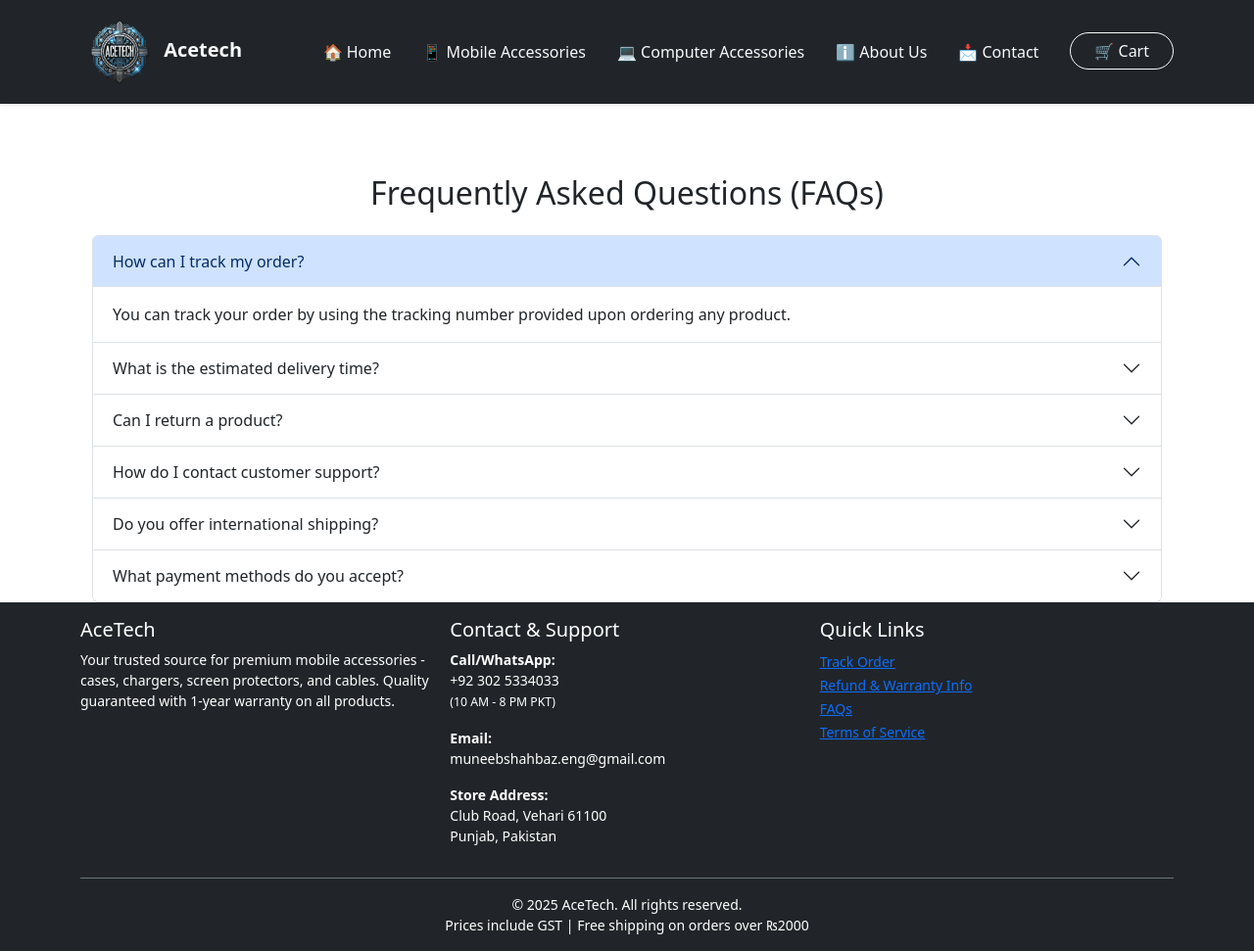
After one commit to M-Shazim/acetech, a Django app: page /faq/ in a window 1280 px wide. The commit adds this page. Shown: the whole page at 98% size. Run offline with Django 5.2, Linux system fonts and the light colour scheme.

Commit message:
Added 4 new pages along with logo

```diff
--- a/essentials/templates/essentials/base.html
+++ b/essentials/templates/essentials/base.html
@@ -216,7 +216,10 @@
     <div class="wrapper">
     <nav class="navbar navbar-expand-lg bg-dark shadow-sm sticky-top">
         <div class="container">
-            <a class="navbar-brand fw-bold text-light" href="{% url 'home' %}">⚡ Acetech</a>
+            <a class="navbar-brand fw-bold text-light" href="{% url 'home' %}">
+                <img src="{% static 'essentials/new_logo.png' %}" alt="AceTech Logo" width="80" height="80">
+                Acetech
+            </a>
             <button class="navbar-toggler border-0" type="button" data-bs-toggle="collapse" data-bs-target="#navbarNav">
                 <span class="navbar-toggler-icon"></span>
             </button>
@@ -314,18 +317,17 @@
                 </div>
 
                 <!-- Important Links -->
-                {% comment %} <div class="col-md-4">
+                <div class="col-md-4">
                     <div class="footer-section">
                         <h4 class="h5 mb-2">Quick Links</h4> <!-- Reduced mb-3 to mb-2 -->
                         <ul class="list-unstyled footer-links">
-                            <li><a href="/#" class="footer-link small">Track Order</a></li> <!-- Added small class -->
-                            <li><a href="/#" class="footer-link small">Warranty Info</a></li> <!-- Added small class -->
-                            <li><a href="/#" class="footer-link small">FAQs</a></li> <!-- Added small class -->
-                            <li><a href="/#" class="footer-link small">Terms of Service</a></li> <!-- Added small class -->
-                            <li><a href="#" class="footer-link small">Privacy Policy</a></li> <!-- Added small class -->
+                            <li><a href="https://www.tcsexpress.com/track/" class="footer-link small">Track Order</a></li> <!-- Added small class -->
+                            <li><a href="/warranty" class="footer-link small">Refund & Warranty Info</a></li> <!-- Added small class -->
+                            <li><a href="/faq" class="footer-link small">FAQs</a></li> <!-- Added small class -->
+                            <li><a href="/terms" class="footer-link small">Terms of Service</a></li> <!-- Added small class -->
                         </ul>
                     </div>
-                </div> {% endcomment %}
+                </div>
             </div>
 
             <!-- Copyright Notice -->
--- /dev/null
+++ b/essentials/templates/essentials/faq.html
@@ -0,0 +1,100 @@
+{% extends 'essentials/base.html' %}
+
+
+{% block content %}
+<div class="container mt-5">
+    <h2 class="text-center mb-4">Frequently Asked Questions (FAQs)</h2>
+
+    <div class="accordion" id="faqAccordion">
+
+        <!-- Question 1 -->
+        <div class="accordion-item">
+            <h2 class="accordion-header" id="headingOne">
+                <button class="accordion-button" type="button" data-bs-toggle="collapse" data-bs-target="#collapseOne" aria-expanded="true" aria-controls="collapseOne">
+                    How can I track my order?
+                </button>
+            </h2>
+            <div id="collapseOne" class="accordion-collapse collapse show" aria-labelledby="headingOne" data-bs-parent="#faqAccordion">
+                <div class="accordion-body">
+                    You can track your order by using the tracking number provided upon ordering any product.
+                </div>
+            </div>
+        </div>
+
+        <!-- Question 2 -->
+        <div class="accordion-item">
+            <h2 class="accordion-header" id="headingTwo">
+                <button class="accordion-button collapsed" type="button" data-bs-toggle="collapse" data-bs-target="#collapseTwo" aria-expanded="false" aria-controls="collapseTwo">
+                    What is the estimated delivery time?
+                </button>
+            </h2>
+            <div id="collapseTwo" class="accordion-collapse collapse" aria-labelledby="headingTwo" data-bs-parent="#faqAccordion">
+                <div class="accordion-body">
+                    Delivery times vary depending on your location, but most orders are delivered within 3-7 business days.
+                </div>
+            </div>
+        </div>
+
+        <!-- Question 3 -->
+        <div class="accordion-item">
+            <h2 class="accordion-header" id="headingThree">
+                <button class="accordion-button collapsed" type="button" data-bs-toggle="collapse" data-bs-target="#collapseThree" aria-expanded="false" aria-controls="collapseThree">
+                    Can I return a product?
+                </button>
+            </h2>
+            <div id="collapseThree" class="accordion-collapse collapse" aria-labelledby="headingThree" data-bs-parent="#faqAccordion">
+                <div class="accordion-body">
+                    Yes, we offer a 14-day return policy for unused and unopened items. Please visit our <a href="/warranty/">Warranty & Returns</a> page for details.
+                </div>
+            </div>
+        </div>
+
+        <!-- Question 4 -->
+        <div class="accordion-item">
+            <h2 class="accordion-header" id="headingFour">
+                <button class="accordion-button collapsed" type="button" data-bs-toggle="collapse" data-bs-target="#collapseFour" aria-expanded="false" aria-controls="collapseFour">
+                    How do I contact customer support?
+                </button>
+            </h2>
+            <div id="collapseFour" class="accordion-collapse collapse" aria-labelledby="headingFour" data-bs-parent="#faqAccordion">
+                <div class="accordion-body">
+                    You can reach us via email at <a href="mailto:acetech.click@gmail.com">acetech.click@gmail.com</a>.
+                </div>
+            </div>
+        </div>
+
+        <!-- Question 5 -->
+        <div class="accordion-item">
+            <h2 class="accordion-header" id="headingFive">
+                <button class="accordion-button collapsed" type="button" data-bs-toggle="collapse" data-bs-target="#collapseFive" aria-expanded="false" aria-controls="collapseFive">
+                    Do you offer international shipping?
+                </button>
+            </h2>
+            <div id="collapseFive" class="accordion-collapse collapse" aria-labelledby="headingFive" data-bs-parent="#faqAccordion">
+                <div class="accordion-body">
+                    Currently, we only ship within the country, but we are working on expanding our shipping services.
+                </div>
+            </div>
+        </div>
+
+        <!-- Question 6 -->
+        <div class="accordion-item">
+            <h2 class="accordion-header" id="headingSix">
+                <button class="accordion-button collapsed" type="button" data-bs-toggle="collapse" data-bs-target="#collapseSix" aria-expanded="false" aria-controls="collapseSix">
+                    What payment methods do you accept?
+                </button>
+            </h2>
+            <div id="collapseSix" class="accordion-collapse collapse" aria-labelledby="headingSix" data-bs-parent="#faqAccordion">
+                <div class="accordion-body">
+                    We currently accept credit/debit cards, and bank transfers.
+                </div>
+            </div>
+        </div>
+
+    </div>
+</div>
+
+<!-- Bootstrap JavaScript -->
+<script src="https://cdn.jsdelivr.net/npm/bootstrap@5.3.0/dist/js/bootstrap.bundle.min.js"></script>
+
+{% endblock %}
--- a/essentials/urls.py
+++ b/essentials/urls.py
@@ -16,4 +16,10 @@
     path('cart/', cart, name='cart'),
     path('update-cart-quantity/', update_cart_quantity, name='update_cart_quantity'),
     path('order-confirmation/<str:order_number>/', order_confirmation, name='order_confirmation'),
+
+
+    path('warranty/', warranty_info, name='warranty_info'),
+    path('faq/', faq_page, name='faq_page'),
+    path('terms/', terms_page, name='terms_page'),
+
 ]
--- a/essentials/views.py
+++ b/essentials/views.py
@@ -37,6 +37,15 @@
 
 def cart(request):
     return render(request, 'essentials/cart.html')
+
+def warranty_info(request):
+    return render(request, 'essentials/warranty.html')
+
+def faq_page(request):
+    return render(request, 'essentials/faq.html')
+
+def terms_page(request):
+    return render(request, 'essentials/terms.html')
 
 def update_cart_quantity(request):
     if request.method == 'POST':
```
Also changed, not shown: essentials/templates/essentials/terms.html (added, +50 -0 lines), essentials/templates/essentials/warranty.html (added, +55 -0 lines), db.sqlite3, essentials/static/essentials/new_logo.png (added).
